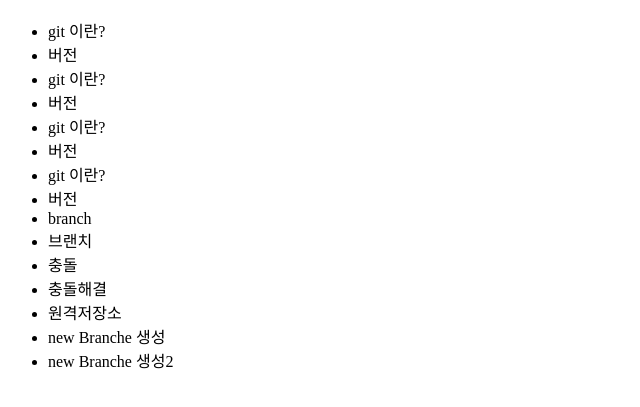
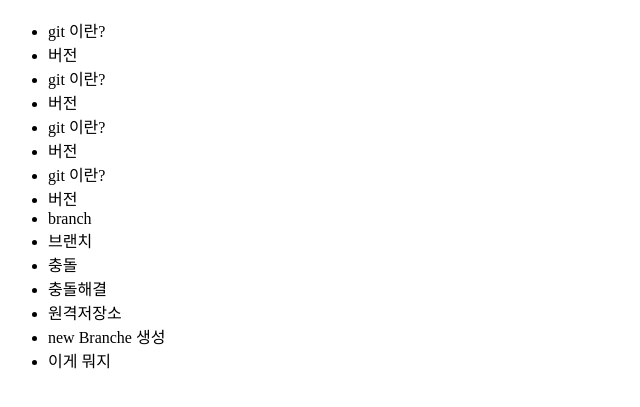
Before and after one commit to junho5933/opentutorials_git_junho, a plain HTML site: page index.html in a window 1280 px wide. Shown: the part 57-464 px from the top of the page, without its empty margins (0-640 px from the left). Drawn offline with Linux system fonts and the light colour scheme.

Commit message:
이게 뭐지 추가

```diff
--- a/index.html
+++ b/index.html
@@ -20,7 +20,7 @@
 			<li>충돌해결</li>
 			<li>원격저장소</li>
 			<li>new Branche 생성</li>
-			<li>new Branche 생성2</li>
+			<li>이게 뭐지</li>
 		</ul>
     </body>
 </html>
```
